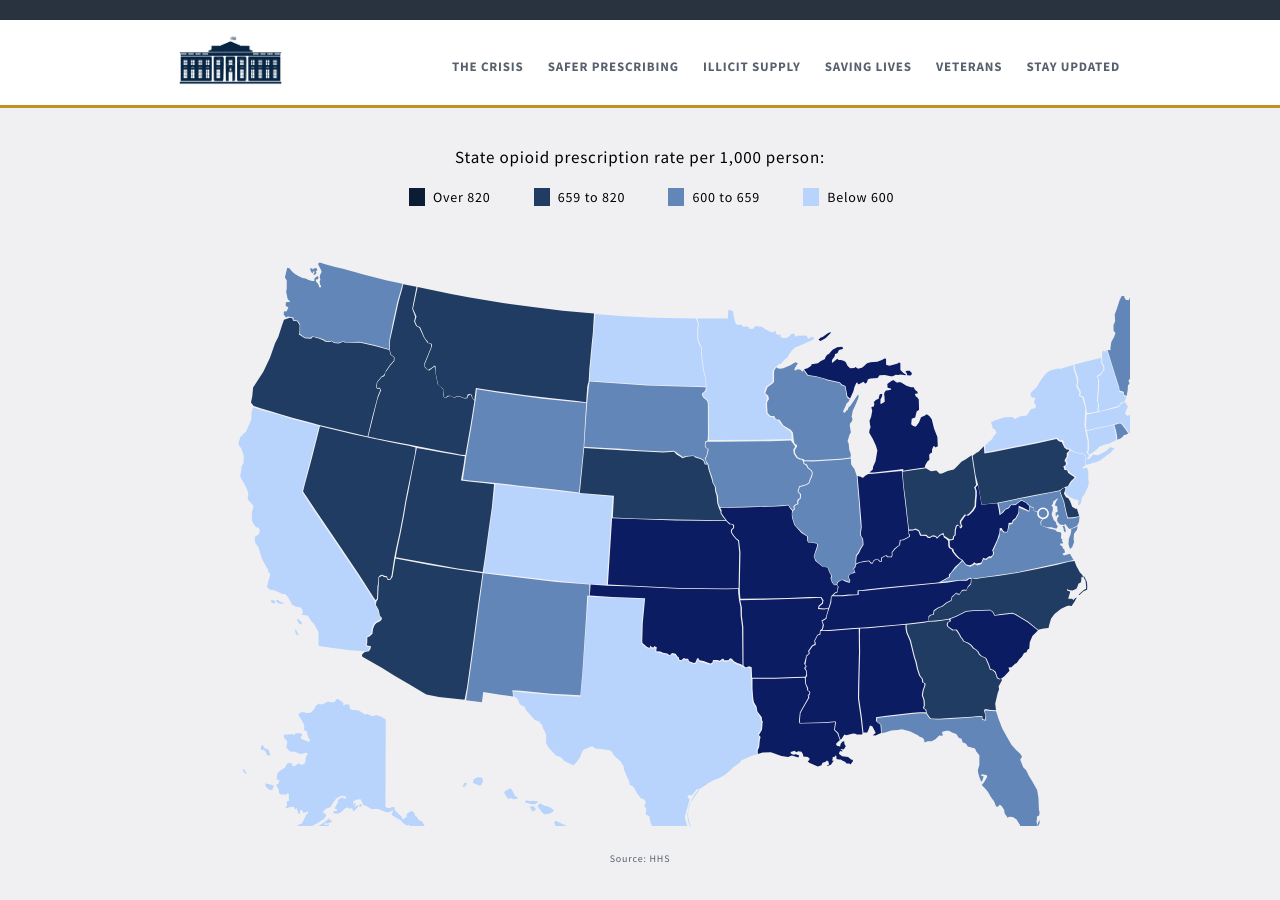
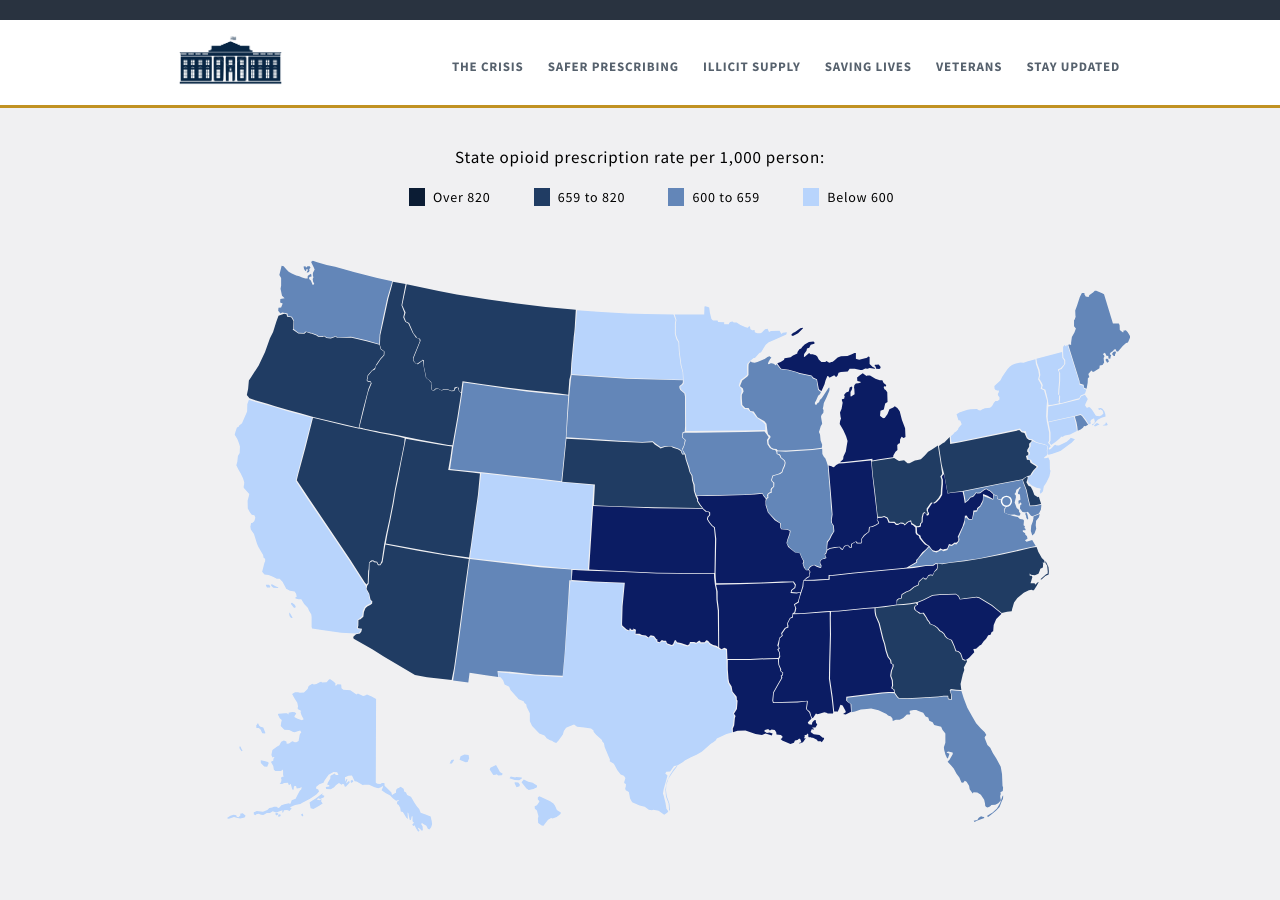
Before and after one commit to GSA/opioids.gov, a Jekyll site: the page built from index.md, in a window 1280 px wide and 900 px high, scrolled down 2297 px. Built offline with Jekyll 4.4.1, drawn with Linux system fonts in a browser that asks for light colours; nearby versions of some CDN libraries.

Commit message:
Update map viewbox

```diff
--- a/_layouts/home.html
+++ b/_layouts/home.html
@@ -89,7 +89,7 @@ layout: default
         <?xml version="1.0" encoding="utf-8"?>
 <!-- Generator: Adobe Illustrator 20.1.0, SVG Export Plug-In . SVG Version: 6.00 Build 0)  -->
 <svg version="1.1" xmlns="http://www.w3.org/2000/svg" xmlns:xlink="http://www.w3.org/1999/xlink" x="0px" y="0px"
-	 viewBox="0 0 959 593" style="enable-background:new 0 0 959 593;" xml:space="preserve">
+	 viewBox="0 0 1000 700" style="enable-background:new 0 0 959 593;" xml:space="preserve">
    <style type="text/css">
 	.st0{fill:#AEB0B5;}
 	.st1{fill:#AEB0B5;stroke:#FFFFFF;stroke-width:1.5;}
```
